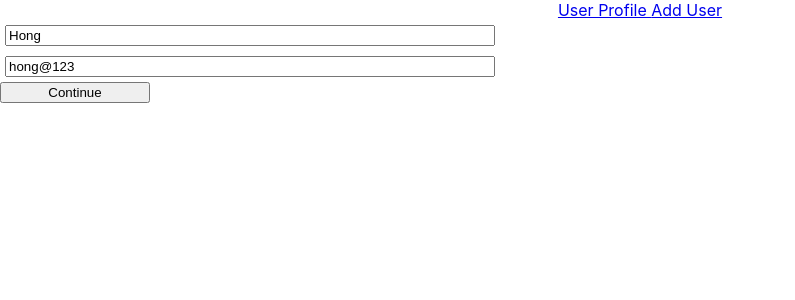
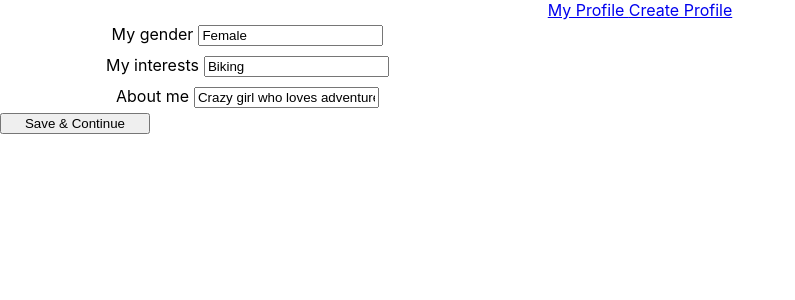
Before and after one commit to tommykindle/frontend-1, a React (Create React App) app in the folder front-end/: page /edit/0 in a window 1280 px wide. Shown: the top 300 px of the page, without its empty margins (0-795 px from the left). Built offline with nearby package versions, Linux system fonts and the light colour scheme.

Commit message:
Added Gender, Interests and Description fields

```diff
--- a/front-end/src/App.js
+++ b/front-end/src/App.js
@@ -1,5 +1,4 @@
 import React, {useState} from 'react';
-import logo from './logo.svg';
 import './App.css';
 import UserProfileCard from "./Components/UserProfileCard"
 import Form from "./Components/Form"
@@ -7,8 +6,8 @@ import {Route, Link} from 'react-router-dom'
 
 function App() {
   const [users, setUsers] = useState([
-    {id:0, name: "Hong", email: "hong@123"},
-    {id:1, name: "Tom", email: "tom@456"}
+    {id:0, gender: "Female", interest: "Biking", description: "Crazy girl who loves adventures"},
+    {id:1, number: "Male", interest: "Board Game", description: "Cool Nerd"}
   ])
 
   const addUser = person => {
@@ -19,15 +18,17 @@ function App() {
     const usersCopy = [...users];
     const oldPerson = usersCopy.find(person => person.id === editedPerson.id )
     console.log(oldPerson, editedPerson)
-    oldPerson.name = editedPerson.name;
-    oldPerson.email = editedPerson.email;
+    oldPerson.gender = editedPerson.gender;
+    oldPerson.interest = editedPerson.interest;
+    oldPerson.description = editedPerson.description;
+    // Object.assign(oldPerson, editedPerson);
     setUsers(usersCopy)
   }
 
   return (
     <div className="App">
-      <Link to="/">User Profile </Link>
-      <Link to="/add"> Add User</Link>
+      <Link to="/">My Profile </Link>
+      <Link to="/add"> Create Profile</Link>
       <Route path="/add"
              render={props => <Form  {...props} submitUsers = {addUser}/>}/>
       <Route exact path="/"
--- a/front-end/src/Components/Form.js
+++ b/front-end/src/Components/Form.js
@@ -1,33 +1,43 @@
 import React, {useState} from 'react';
-import UserProfileCard from './UserProfileCard';
 
 const Form = (props) => {
     console.log('props', props)
     const {submitUsers, initialPerson} = props
-    const [person, setPerson] = useState(initialPerson || {name: "", email: ""})
+    const [person, setPerson] = useState(initialPerson || {gender: "", interest: "", description: ""})
     const handleChange = event => {
         setPerson({...person, [event.target.name]: event.target.value
     })}
     const handleSubmit = event => {
         event.preventDefault();
         submitUsers(person);
-        setPerson({name: "", email: ""})
+        setPerson({gender: "", interest: "", description: ""})
     }
     return (
         <form onSubmit = {handleSubmit}>
-            <input placeholder="name"
-            value={person.name}
-            name= "name"
+            <label>My gender
+            <input placeholder="Female/Male/Other"
+            value={person.gender}
+            name= "gender"
             onChange={handleChange}
+            />
 
+            </label>
+            <label>My interests
+            <input placeholder="Hiking"
+            value={person.interest}
+            name= "interest"
+            onChange={handleChange}
             />
-            <input placeholder="email"
-            value={person.email}
-            name= "email"
+            </label>
+
+            <label>About me
+            <input placeholder="I am an extrovert..."
+            value={person.description}
+            name= "description"
             onChange={handleChange}
-
             />
-            <button type="submit">Continue</button>
+            </label>
+            <button type="submit">Save & Continue</button>
         </form>
     )
 }
--- a/front-end/src/Components/UserProfileCard.js
+++ b/front-end/src/Components/UserProfileCard.js
@@ -6,9 +6,10 @@ const UserProfileCard = (props) => {
 
     return (
         <div>
-            <div>{props.person.name}</div>
-            <div>{props.person.email}</div>
-            <Link to={`/edit/${props.person.id}`}>Edit</Link>
+            <div>{props.person.gender}</div>
+            <div>{props.person.interest}</div>
+            <div>{props.person.description}</div>
+            <Link to={`/edit/${props.person.id}`}>Edit Profile</Link>
         </div>
     )
 }
```
